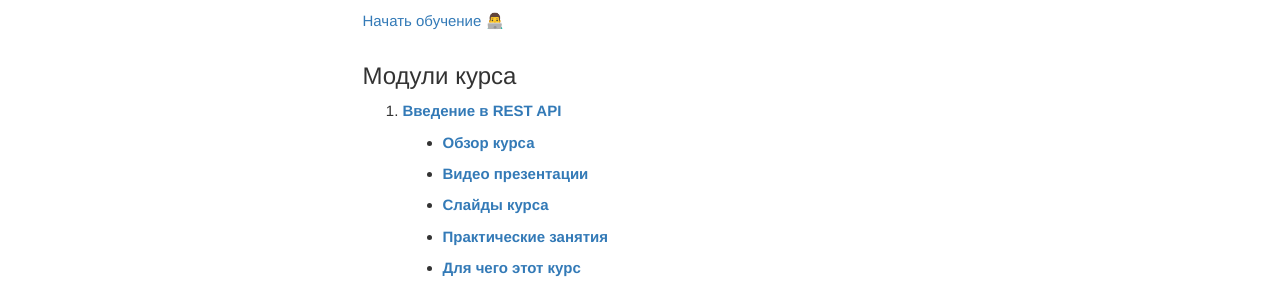
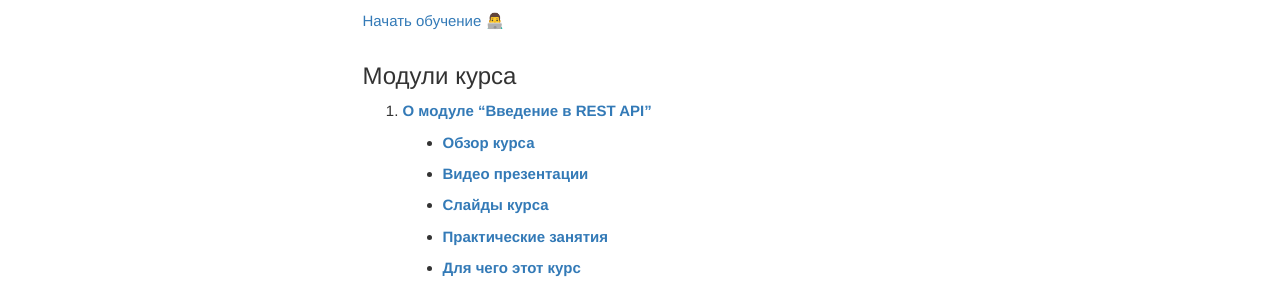
Before and after one commit to Starkovden/Starkovden.github.io, a Jekyll site: the page built from index.md, in a window 1280 px wide and 1289 px high. Shown: the part 548-840 px from the top of the window. Built offline with Jekyll 4.4.1, drawn with Linux system fonts in a browser that asks for light colours; nearby versions of some CDN libraries; comment, search, counter and statistics services are not loaded.

Commit message:
заменил расширение

```diff
--- a/index.md
+++ b/index.md
@@ -15,18 +15,18 @@
 
 Во время прохождения курса мы изучим стандарты, инструменты и спецификации REST API. Узнаем о необходимых разделах в документации API, проанализируем примеры документации REST API различных компаний, узнаем, как присоединиться к проекту c открытым исходным кодом, чтобы получить опыт, и многое другое.
 
-[Начать обучение 👨‍💻](introduction-rest-apis/README.md)
+[Начать обучение 👨‍💻](introduction-rest-apis/about-first-module.html)
 
 ## Модули курса
 
-1. [**Введение в REST API**](introduction-rest-apis/README.md)
+1. [**О модуле "Введение в REST API"**](introduction-rest-apis/about-first-module.html)
 
-    - [**Обзор курса**](introduction-rest-apis/course-overview.md)
-    - [**Видео презентации**](introduction-rest-apis/video-presentations.md)
-    - [**Слайды курса**](introduction-rest-apis/course-slides.md)
-    - [**Практические занятия**](introduction-rest-apis/workshop-activities.md)
-    - [**Для чего этот курс**](introduction-rest-apis/what-for-this-course.md)
-    - [**Об авторе**](introduction-rest-apis/about-the-author.md)
-    - [**Рынок документации REST API**](introduction-rest-apis/api-doc-market.md)
-    - [**Что такое REST API**](introduction-rest-apis/what-is-rest-api.md)
-    - [**Практика: Определение цели**](introduction-rest-apis/identify-goals.md)
+    - [**Обзор курса**](introduction-rest-apis/course-overview.html)
+    - [**Видео презентации**](introduction-rest-apis/video-presentations.html)
+    - [**Слайды курса**](introduction-rest-apis/course-slides.html)
+    - [**Практические занятия**](introduction-rest-apis/workshop-activities.html)
+    - [**Для чего этот курс**](introduction-rest-apis/what-for-this-course.html)
+    - [**Об авторе**](introduction-rest-apis/about-the-author.html)
+    - [**Рынок документации REST API**](introduction-rest-apis/api-doc-market.html)
+    - [**Что такое REST API**](introduction-rest-apis/what-is-rest-api.html)
+    - [**Практика: Определение цели**](introduction-rest-apis/identify-goals.html)
```
